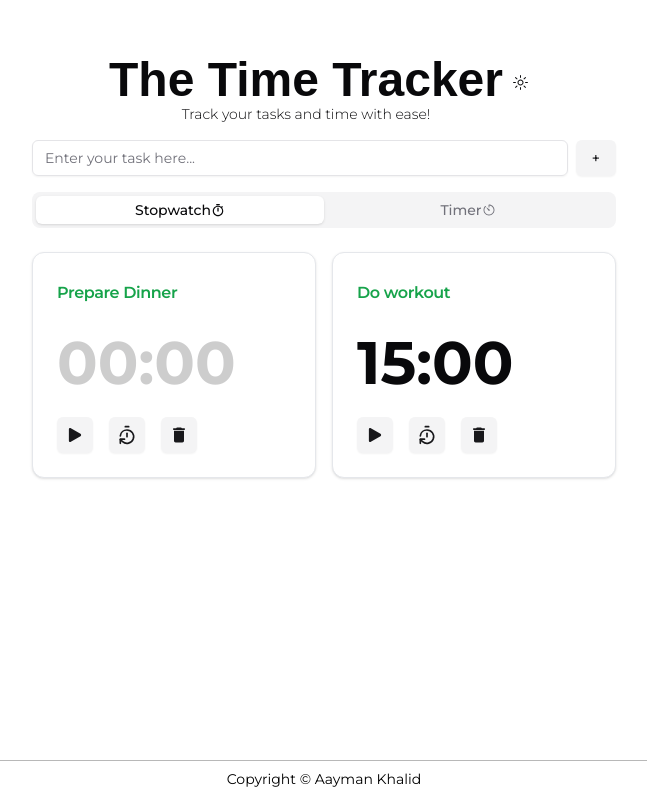
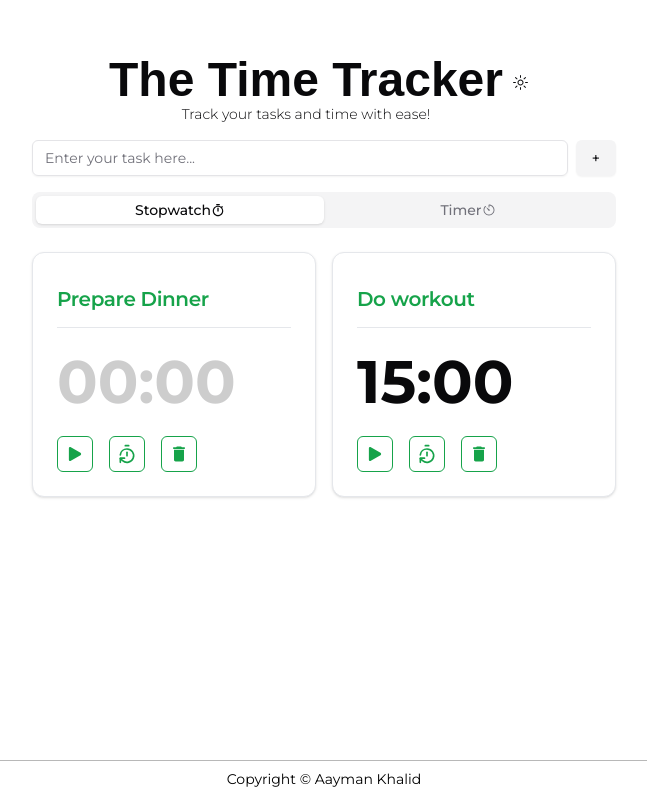
Before and after one commit to Aayman-star/thetimetracker, a Next.js app: page / in a window 1280 px wide. Shown: the whole page, without its empty margins (316-963 px from the left). Built offline with nearby package versions, Linux system fonts and the light colour scheme; a web font is replaced by a local one.

Commit message:
some aesthetic adjustments

```diff
--- a/src/components/Buttons.tsx
+++ b/src/components/Buttons.tsx
@@ -10,85 +10,96 @@ import { GiAlarmClock } from "react-icons/gi";
 type BtnProp = {
   onbtnClick: () => void;
   className?: string;
+  Variant?:
+    | "default"
+    | "destructive"
+    | "outline"
+    | "secondary"
+    | "ghost"
+    | "link";
 };
-export const StartButton: FC<BtnProp> = ({ onbtnClick, className }) => {
+export const StartButton: FC<BtnProp> = ({
+  onbtnClick,
+  className,
+  Variant,
+}) => {
   return (
     <Button
       onClick={onbtnClick}
       size="icon"
       className={className && className}
-      variant="secondary">
+      variant={Variant && Variant}>
       <FaPlay />
     </Button>
   );
 };
 
-export const StopButton = ({ onbtnClick, className }: BtnProp) => {
+export const StopButton = ({ onbtnClick, className, Variant }: BtnProp) => {
   return (
     <Button
       onClick={onbtnClick}
       size="icon"
       className={className}
-      variant="secondary">
+      variant={Variant}>
       <FaStop />
     </Button>
   );
 };
 
-export const ResetButton = ({ onbtnClick, className }: BtnProp) => {
+export const ResetButton = ({ onbtnClick, className, Variant }: BtnProp) => {
   return (
     <Button
       onClick={onbtnClick}
       size="icon"
       className={className}
-      variant="secondary">
+      variant={Variant}>
       <LuTimerReset className="text-xl" />
     </Button>
   );
 };
-export const DeleteButton = ({ onbtnClick, className }: BtnProp) => {
+export const DeleteButton = ({ onbtnClick, className, Variant }: BtnProp) => {
   return (
     <Button
       onClick={onbtnClick}
       size="icon"
       className={className}
-      variant="secondary">
+      variant={Variant}>
       <MdDelete className="text-xl" />
     </Button>
   );
 };
 
-export const LightMode = ({ onbtnClick, className }: BtnProp) => {
+export const LightMode = ({ onbtnClick, className, Variant }: BtnProp) => {
   return (
     <Button
       onClick={onbtnClick}
       size="icon"
-      variant="ghost"
+      variant={Variant}
       className={className}>
       <SunIcon className="text-foreground" />
     </Button>
   );
 };
 
-export const DarkMode = ({ onbtnClick, className }: BtnProp) => {
+export const DarkMode = ({ onbtnClick, className, Variant }: BtnProp) => {
   return (
     <Button
       onClick={onbtnClick}
       size="icon"
-      variant="ghost"
+      variant={Variant}
       className={className}>
       <MoonIcon className="text-foreground " />
     </Button>
   );
 };
 
-export const TimerUp = ({ onbtnClick, className }: BtnProp) => {
+export const TimerUp = ({ onbtnClick, className, Variant }: BtnProp) => {
   return (
     <Button
       onClick={onbtnClick}
       size="icon"
       className={className}
-      variant="secondary">
+      variant={Variant}>
       <GiAlarmClock className="text-xl rotate-90" />
     </Button>
   );
--- a/src/components/StopWatchComponent.tsx
+++ b/src/components/StopWatchComponent.tsx
@@ -67,11 +67,13 @@ const StopWatchComponent = ({ id, task, watchTime }: WatchProp) => {
     <Card className="my-4 ">
       <CardHeader>
         <CardTitle>
-          <p key={id} className="text-primary  my-2">
+          <p key={id} className="text-primary text-xl  my-2">
             {task}
           </p>
         </CardTitle>
+        <hr />
       </CardHeader>
+
       <CardContent>
         <p className={`text-6xl text-foreground font-bold`}>
           <span className={`${time.hours ? "visible" : "hidden"}`}>
@@ -98,13 +100,29 @@ const StopWatchComponent = ({ id, task, watchTime }: WatchProp) => {
       </CardContent>
       <CardFooter className="flex items-center gap-x-4">
         {watchCheck ? (
-          <StopButton onbtnClick={() => stopTheWatch(id, time)} />
+          <StopButton
+            onbtnClick={() => stopTheWatch(id, time)}
+            Variant="link"
+            className="border-[1px] border-primary"
+          />
         ) : (
-          <StartButton onbtnClick={startWatch} />
+          <StartButton
+            onbtnClick={startWatch}
+            Variant="link"
+            className="border-[1px] border-primary"
+          />
         )}
 
-        <ResetButton onbtnClick={() => resetTheWatch(id)} />
-        <DeleteButton onbtnClick={() => deletetask(id)} />
+        <ResetButton
+          onbtnClick={() => resetTheWatch(id)}
+          Variant="link"
+          className="border-[1px] border-primary"
+        />
+        <DeleteButton
+          onbtnClick={() => deletetask(id)}
+          Variant="link"
+          className="border-[1px] border-primary"
+        />
       </CardFooter>
     </Card>
   );
--- a/src/components/TheTimeTrackerApp.tsx
+++ b/src/components/TheTimeTrackerApp.tsx
@@ -30,10 +30,12 @@ const TheTimeTrackerApp = () => {
                 onbtnClick={() =>
                   setTheme(theme === "light" ? "dark" : "light")
                 }
+                Variant="ghost"
               />
             ) : (
               <LightMode
                 onbtnClick={() => setTheme(theme === "dark" ? "light" : "dark")}
+                Variant="ghost"
               />
             )}
           </div>
--- a/src/components/TimerComponent.tsx
+++ b/src/components/TimerComponent.tsx
@@ -169,6 +169,7 @@ const TimerComponent = ({ id, task, timerTime }: TimerProp) => {
               {task}
             </p>
           </CardTitle>
+          <hr />
         </CardHeader>
         <CardContent>
           <div onDoubleClick={() => setEdit(true)}>
@@ -224,14 +225,20 @@ const TimerComponent = ({ id, task, timerTime }: TimerProp) => {
         </CardContent>
         <CardFooter className="flex items-center gap-x-4">
           {timerCheck ? (
-            <StopButton onbtnClick={() => stopTheTimer(id, time)} />
+            <StopButton
+              onbtnClick={() => stopTheTimer(id, time)}
+              Variant="secondary"
+            />
           ) : (
-            <StartButton onbtnClick={countdown} />
+            <StartButton onbtnClick={countdown} Variant="secondary" />
           )}
 
-          <ResetButton onbtnClick={() => resetTheTimer(id)} />
-          <DeleteButton onbtnClick={() => deleteTask(id)} />
-          <TimerUp onbtnClick={() => onTimeUp(id, time)} />
+          <ResetButton
+            onbtnClick={() => resetTheTimer(id)}
+            Variant="secondary"
+          />
+          <DeleteButton onbtnClick={() => deleteTask(id)} Variant="secondary" />
+          <TimerUp onbtnClick={() => onTimeUp(id, time)} Variant="secondary" />
         </CardFooter>
       </Card>
     </div>
```
